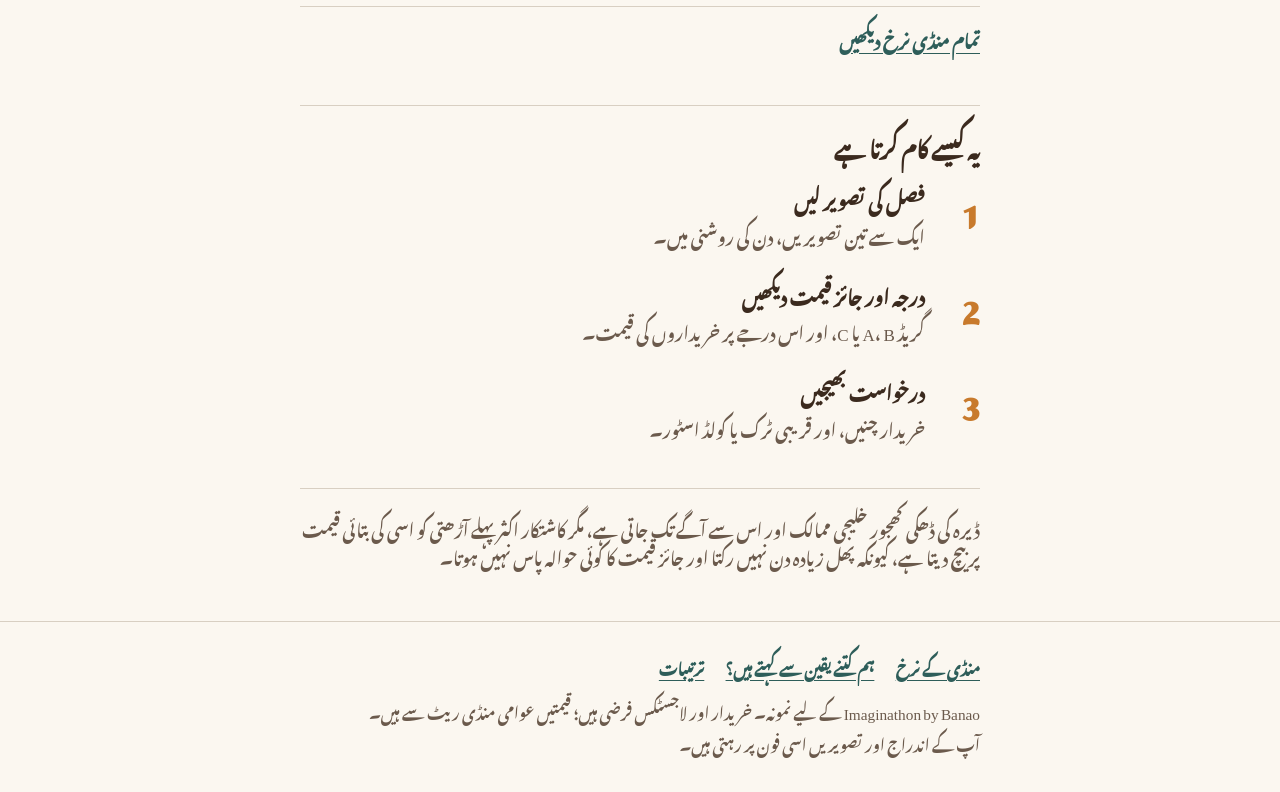
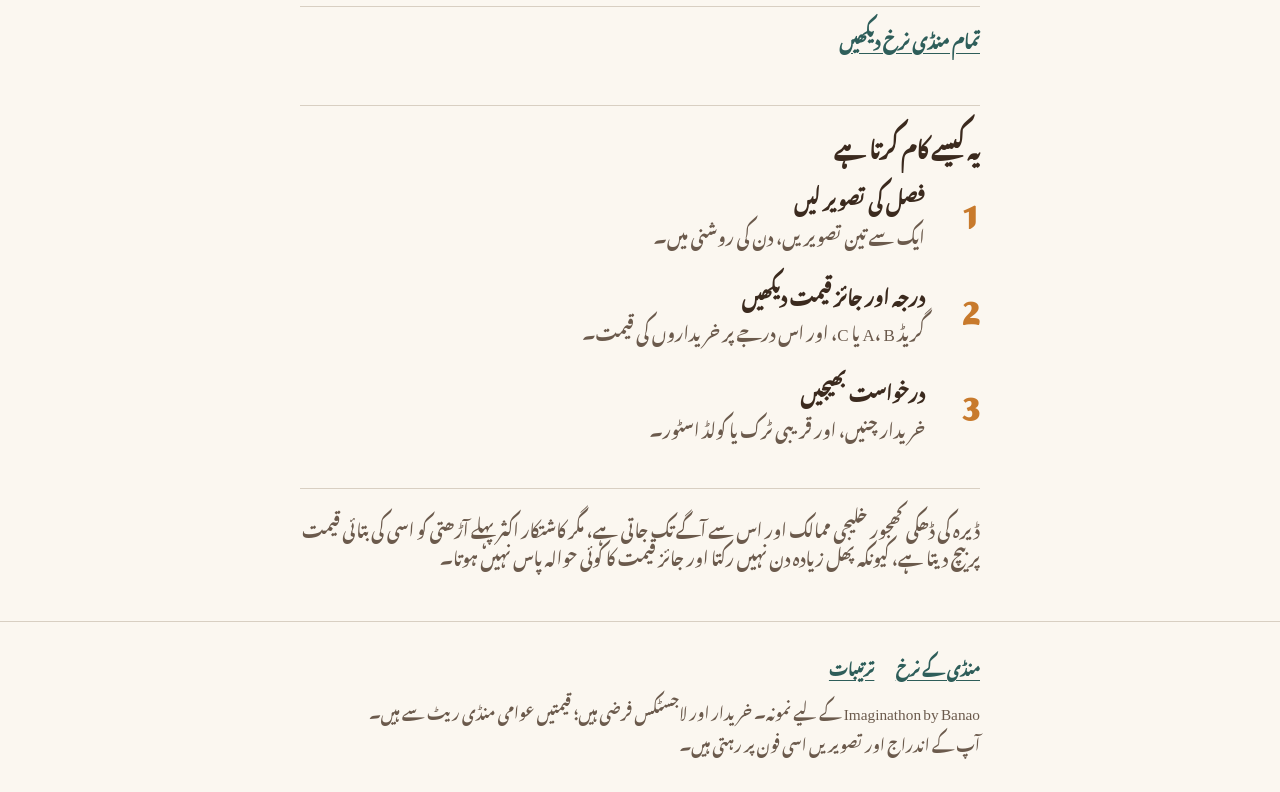
Before and after one commit to codewithfourtix/deramandi, a React (Vite) app: page / in a window 1280 px wide. Shown: the part 1059-1851 px from the top of the page. Built offline with nearby package versions, Linux system fonts and the light colour scheme; no server answers; a web font is replaced by a local one.

Commit message:
Footer: keep Mandi prices and Settings, drop the internals links

```diff
--- a/src/components/Layout.tsx
+++ b/src/components/Layout.tsx
@@ -99,9 +99,6 @@ export function Layout() {
             <Link to="/prices" className="inline-flex min-h-11 items-center font-bold text-indus underline underline-offset-4">
               {t('rates.title')}
             </Link>
-            <Link to="/accuracy" className="inline-flex min-h-11 items-center font-bold text-indus underline underline-offset-4">
-              {t('footerLinks.accuracy')}
-            </Link>
             <Link to="/settings" className="inline-flex min-h-11 items-center font-bold text-indus underline underline-offset-4">
               {t('footerLinks.settings')}
             </Link>
```
